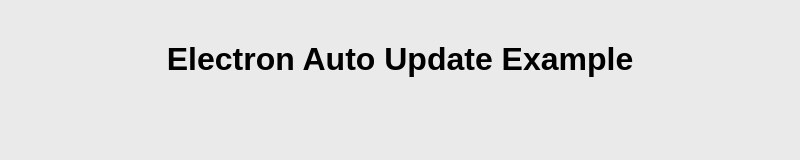
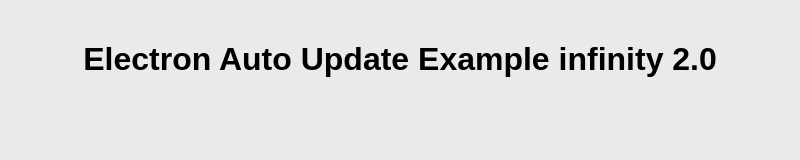
Before and after one commit to messan1/testupdate, an Electron app: page index.html in a window 800 px wide. Drawn offline with Linux system fonts and the light colour scheme; no server answers.

Commit message:
Update index.html

```diff
--- a/index.html
+++ b/index.html
@@ -35,7 +35,7 @@
           Restart
         </button>
       </div>
-  <h1>Electron Auto Update Example</h1>
+  <h1>Electron Auto Update Example infinity 2.0</h1>
   <p id="version"></p>
   <script>
     const { ipcRenderer } = require('electron');
```
